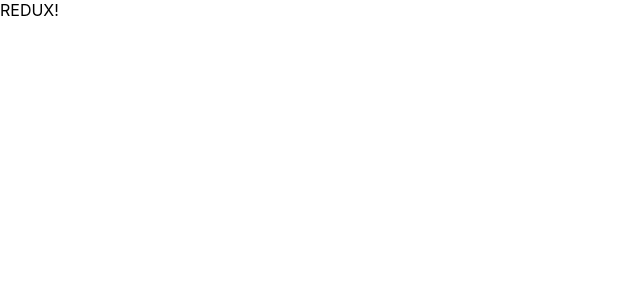
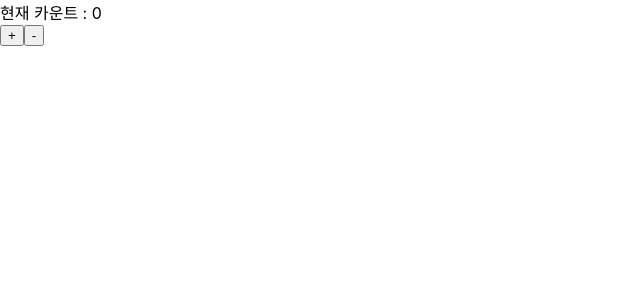
Before and after one commit to heexohee/redux-toolkit-timer, a React (Create React App) app: page / in a window 1280 px wide. Shown: the top 300 px of the page, without its empty margins (0-640 px from the left). Built offline with nearby package versions, Linux system fonts and the light colour scheme.

Commit message:
15강 카운터

```diff
--- a/src/App.jsx
+++ b/src/App.jsx
@@ -1,15 +1,42 @@
-import { useSelector } from "react-redux";
+import { useDispatch, useSelector } from "react-redux";
 import "./App.css";
 
 function App() {
   // 여기에서 store에 접근하여, counter의 값을 읽어오고 싶다.
   // useSelector라는 훅으로
-  const data = useSelector((state) => {
-    return state;
+  const counter = useSelector((state) => {
+    return state.counter;
   });
 
-  console.log('data', data.counter);
-  return <div> REDUX!</div>;
-}
+
+  // dispatch를 가져와보자!(여기서도 redux만의 훅을 써야함.)
+  const dispatch = useDispatch();
+
+
+  console.log('counter->', counter.number);
+  return (<>
+  <div>
+    현재 카운트 : {counter.number}
+  </div>
+
+  <button onClick={()=>{
+    // 여기에 +1을 해주는 로직을 작성!
+    // store에 있는 reducer가 정해놓은 방식을 써야함!
+  dispatch({
+    type : "PLUS_ONE",
+  });
+  }}>+</button>
+
+<button onClick={()=>{
+    // 여기에 -1을 해주는 로직을 작성!
+    // store에 있는 reducer가 정해놓은 방식을 써야함!
+  dispatch({
+    type : "MINUS_ONE",
+  });
+  }}>-</button>
+
+
+  </>
+)}
 
 export default App;
--- a/src/redux/modules/counter.js
+++ b/src/redux/modules/counter.js
@@ -10,7 +10,20 @@ const initialState = {
 
   // input : state와 action
   const counter = (state = initialState, action) => {
+    //console.log(state);
     switch (action.type) {
+        case "PLUS_ONE":
+            return {
+                number: state.number+1,
+            }
+            // 그러면 우리는 action 객체를 던져줄 때, 액션에
+            // 있는 타입을 "PLUS_ONE"으로 해서 던져주면 되겠다.
+
+            case "MINUS_ONE":
+                return {
+                    number: state.number-1,
+                }
+
       default:
         return state;
     }
```
